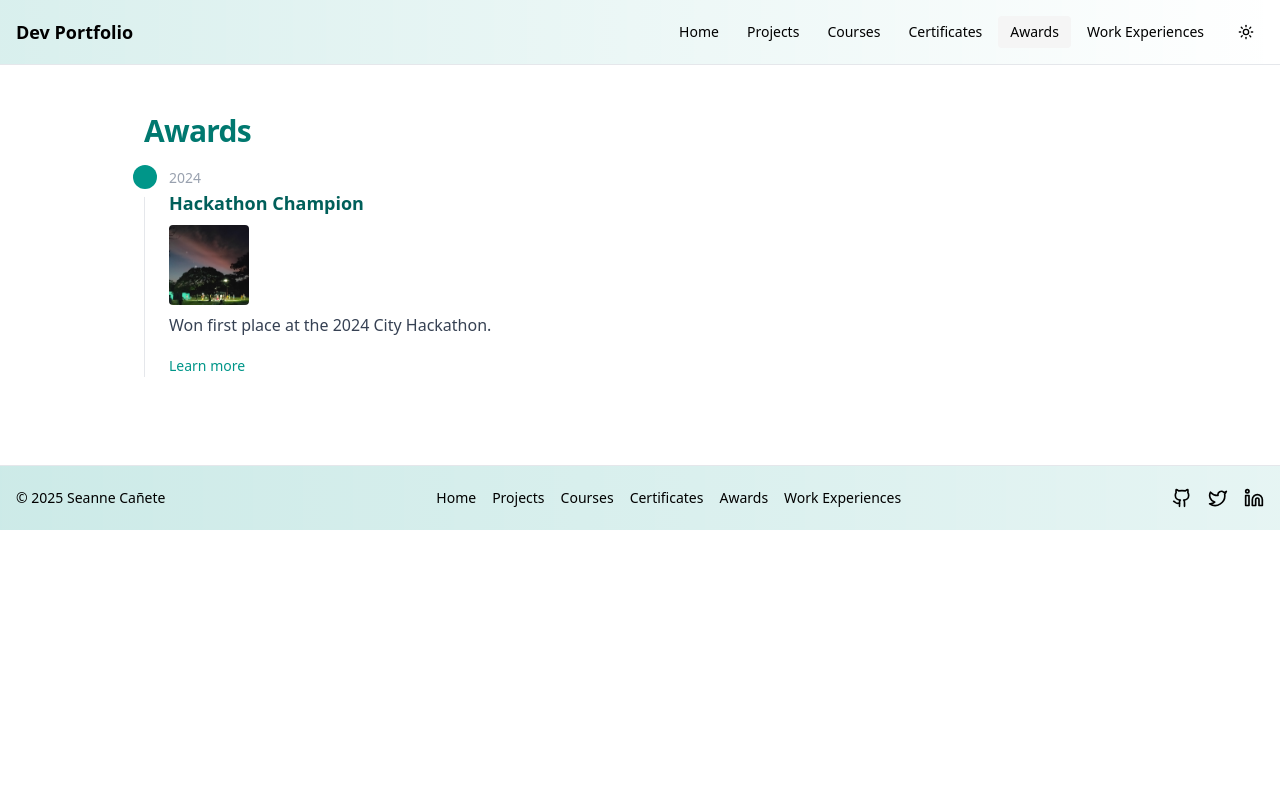
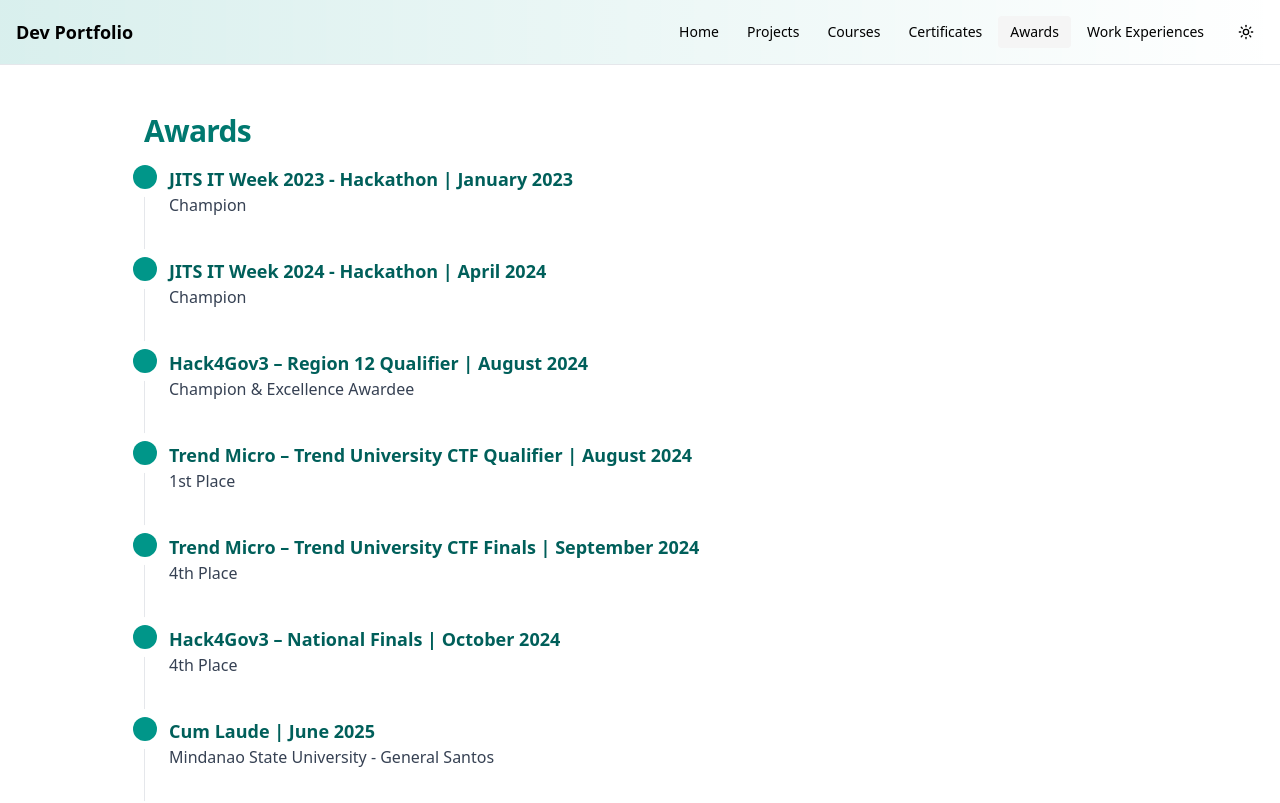
Before and after one commit to Seanneskie/my-portfolio, a Next.js app: page /awards in a window 1280 px wide. Shown: the top 803 px of the page. Built offline with nearby package versions, Linux system fonts and the light colour scheme.

Commit message:
use achievements data for awards

```diff
--- a/components/awards/Awards.tsx
+++ b/components/awards/Awards.tsx
@@ -1,18 +1,15 @@
 "use client";
 
-import Image from "next/image";
 import { useData } from "@/lib/use-data";
 
-interface Award {
+interface Achievement {
+  icon: string;
   title: string;
-  year: number | string;
   description: string;
-  image?: string;
-  link?: string;
 }
 
 export default function Awards() {
-  const { data, loading, error } = useData<Award[]>("awards.json");
+  const { data, loading, error } = useData<Achievement[]>("achievements.json");
 
   if (loading) {
     return (
@@ -35,37 +32,17 @@ export default function Awards() {
         role="list"
         className="relative border-l border-gray-200 dark:border-gray-700"
       >
-        {data.map((award) => (
-          <li key={award.title} className="mb-10 ml-6">
-            <span className="absolute -left-3 flex h-6 w-6 items-center justify-center rounded-full bg-teal-600 ring-8 ring-white dark:ring-gray-900" />
-            <time className="mb-1 text-sm leading-none text-gray-400 dark:text-gray-500">
-              {award.year}
-            </time>
+        {data.map((achievement) => (
+          <li key={achievement.title} className="mb-10 ml-6">
+            <span className="absolute -left-3 flex h-6 w-6 items-center justify-center rounded-full bg-teal-600 ring-8 ring-white dark:ring-gray-900">
+              <i className={`${achievement.icon} text-white`} />
+            </span>
             <h3 className="text-lg font-semibold text-teal-800 dark:text-teal-200">
-              {award.title}
+              {achievement.title}
             </h3>
-            {award.image && (
-              <Image
-                src={award.image}
-                alt={award.title}
-                width={80}
-                height={80}
-                className="my-2 h-20 w-20 rounded object-cover"
-              />
-            )}
             <p className="mb-4 text-base text-gray-700 dark:text-gray-200">
-              {award.description}
+              {achievement.description}
             </p>
-            {award.link && (
-              <a
-                href={award.link}
-                target="_blank"
-                rel="noopener noreferrer"
-                className="text-sm font-medium text-teal-600 hover:underline dark:text-teal-400"
-              >
-                Learn more
-              </a>
-            )}
           </li>
         ))}
       </ol>
--- a/public/data/awards.json
+++ /dev/null
@@ -1,9 +0,0 @@
-[
-  {
-    "title": "Hackathon Champion",
-    "year": 2024,
-    "description": "Won first place at the 2024 City Hackathon.",
-    "image": "/static/star.jpeg",
-    "link": "https://example.com/hackathon"
-  }
-]
```
Also changed, not shown: 1 other file (tests, documents, lock files or other folders).
